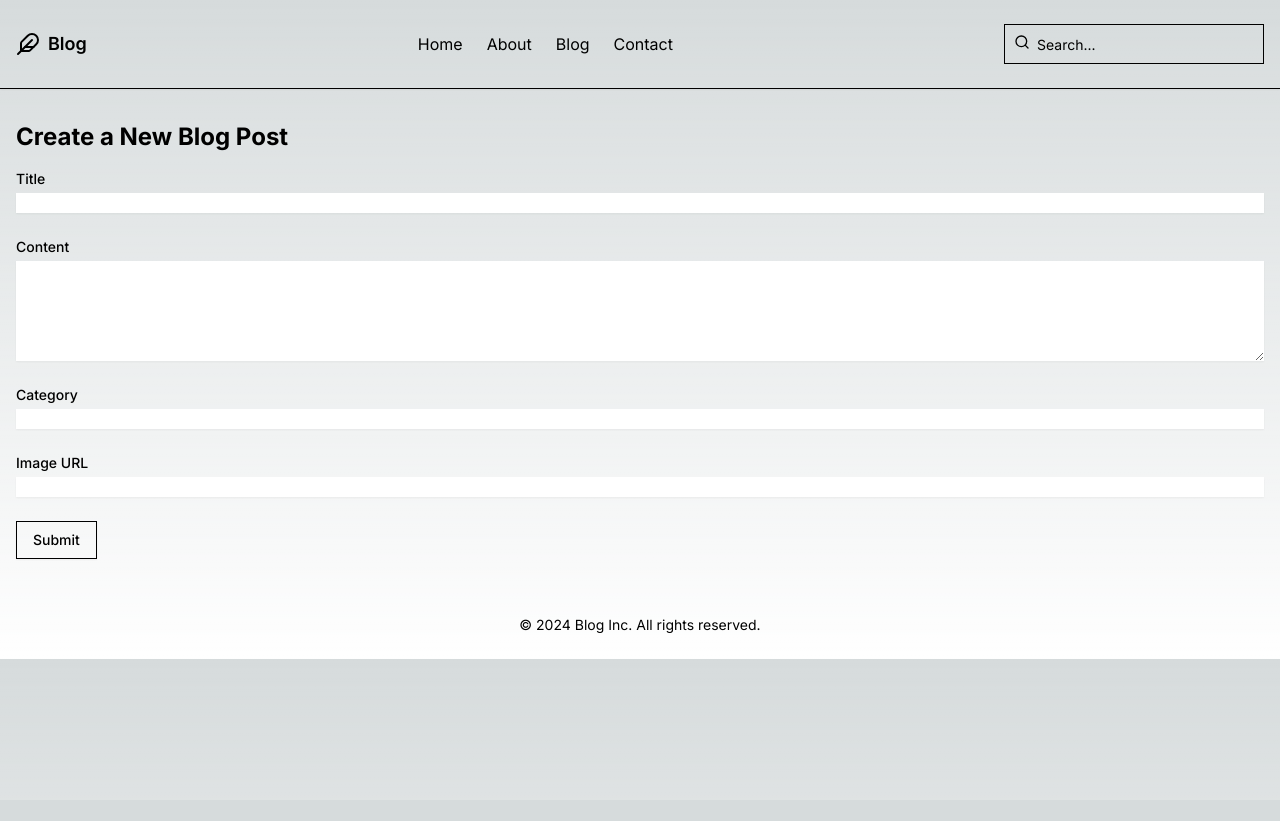
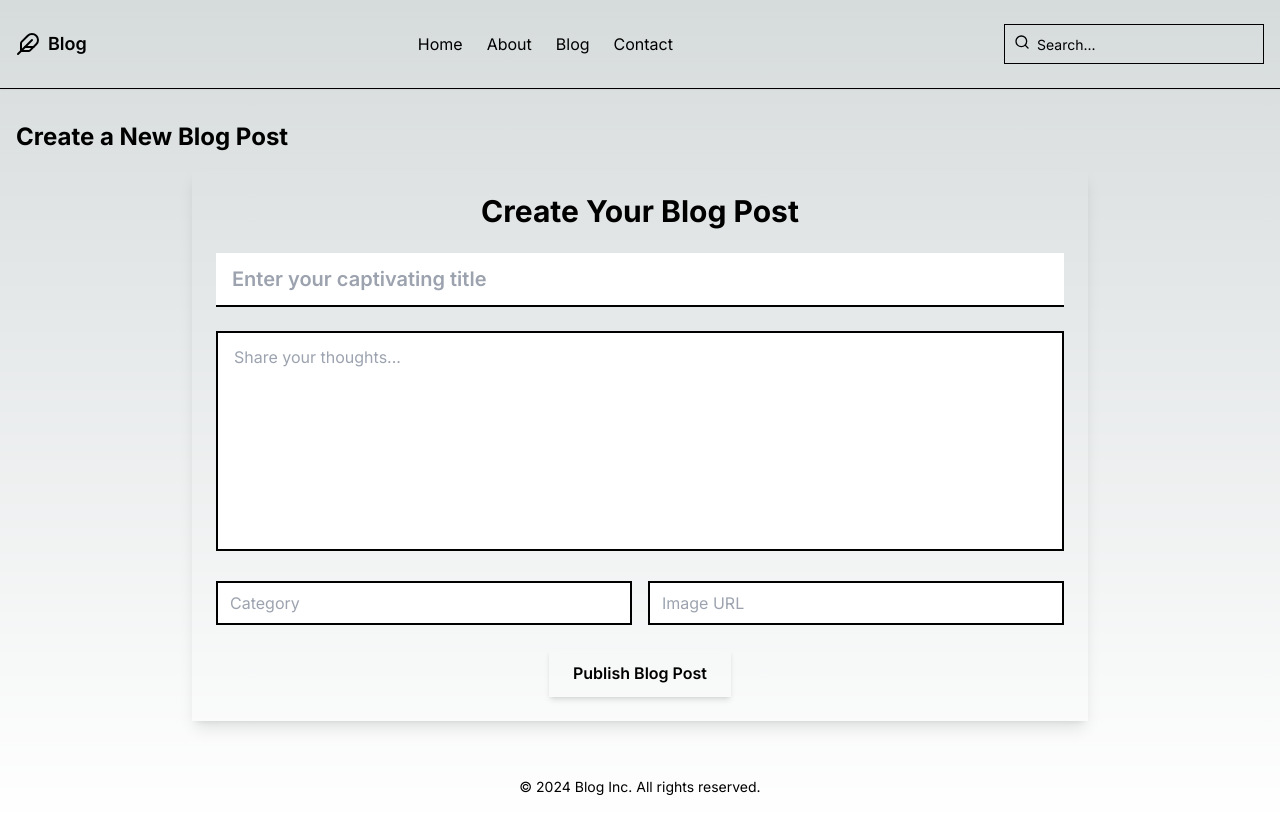
Before and after one commit to jeffetale/blogging-frontend, a Next.js app: page /new_blog in a window 1280 px wide. Before the commit the page ends 800 px from the top, so only its background shows below. Built offline with nearby package versions, Linux system fonts and the light colour scheme.

Commit message:
style create blog component

```diff
--- a/src/components/BlogForm.jsx
+++ b/src/components/BlogForm.jsx
@@ -1,29 +1,23 @@
-// src/components/BlogForm.jsx
-
 'use client';
 
 import { useState } from 'react';
 import Cookies from 'js-cookie';
 import { useRouter } from "next/navigation";
+import { useAuth } from "@/context/AuthContext";
 
-export  function BlogForm() {
+export function BlogForm(token) {
   const [formData, setFormData] = useState({
     title: '',
     content: '',
     category: '',
     image_url: '',
   });
-
   const [errors, setErrors] = useState({});
   const [isSubmitting, setIsSubmitting] = useState(false);
-  const [isSubmitted, setIsSubmitted] = useState(false);
   const router = useRouter();
 
   const handleChange = (e) => {
-    setFormData({
-      ...formData,
-      [e.target.name]: e.target.value,
-    });
+    setFormData({ ...formData, [e.target.name]: e.target.value });
   };
 
   const validate = () => {
@@ -50,18 +44,7 @@ export  function BlogForm() {
           },
           body: JSON.stringify(formData),
         });
-        if (!response.ok) {
-          throw new Error('Network response was not ok');
-        }
-        const data = await response.json();
-        console.log("Response Data:", data);
-        setIsSubmitted(true);
-        setFormData({
-          title: '',
-          content: '',
-          category: '',
-          image_url: '',
-        });
+        if (!response.ok) throw new Error('Network response was not ok');
         router.push("/");
       } catch (error) {
         console.error("Error submitting form:", error);
@@ -74,65 +57,72 @@ export  function BlogForm() {
   };
 
   return (
+    <div className="max-w-4xl mx-auto p-6 bg-white rounded-lg shadow-lg">
+      <h1 className="text-3xl font-bold mb-6 text-center text-indigo-600">Create Your Blog Post</h1>
       <form onSubmit={handleSubmit} className="space-y-6">
-      <div>
-        <label htmlFor="title" className="block text-sm font-medium text-gray-700">Title</label>
+        <div className="relative">
           <input
             type="text"
             name="title"
             id="title"
             value={formData.title}
             onChange={handleChange}
-          className="mt-1 block w-full shadow-sm sm:text-sm border-gray-300 rounded-md"
+            placeholder="Enter your captivating title"
+            className="w-full py-3 px-4 border-b-2 border-gray-300 focus:border-indigo-500 transition-colors duration-300 outline-none text-xl font-semibold"
           />
           {errors.title && <p className="text-red-500 text-xs mt-1">{errors.title}</p>}
         </div>
-      <div>
-        <label htmlFor="content" className="block text-sm font-medium text-gray-700">Content</label>
+
+        <div className="relative">
           <textarea
             name="content"
             id="content"
-          rows="5"
+            rows="8"
             value={formData.content}
             onChange={handleChange}
-          className="mt-1 block w-full shadow-sm sm:text-sm border-gray-300 rounded-md"
+            placeholder="Share your thoughts..."
+            className="w-full py-3 px-4 border-2 border-gray-300 rounded-lg focus:border-indigo-500 transition-colors duration-300 outline-none resize-none"
           />
           {errors.content && <p className="text-red-500 text-xs mt-1">{errors.content}</p>}
         </div>
-      <div>
-        <label htmlFor="category" className="block text-sm font-medium text-gray-700">Category</label>
+
+        <div className="flex space-x-4">
+          <div className="flex-1">
             <input
               type="text"
               name="category"
               id="category"
               value={formData.category}
               onChange={handleChange}
-          className="mt-1 block w-full shadow-sm sm:text-sm border-gray-300 rounded-md"
+              placeholder="Category"
+              className="w-full py-2 px-3 border-2 border-gray-300 rounded-md focus:border-indigo-500 transition-colors duration-300 outline-none"
             />
             {errors.category && <p className="text-red-500 text-xs mt-1">{errors.category}</p>}
           </div>
-      <div>
-        <label htmlFor="image_url" className="block text-sm font-medium text-gray-700">Image URL</label>
+          <div className="flex-1">
             <input
               type="text"
               name="image_url"
               id="image_url"
               value={formData.image_url}
               onChange={handleChange}
-          className="mt-1 block w-full shadow-sm sm:text-sm border-gray-300 rounded-md"
+              placeholder="Image URL"
+              className="w-full py-2 px-3 border-2 border-gray-300 rounded-md focus:border-indigo-500 transition-colors duration-300 outline-none"
             />
             {errors.image_url && <p className="text-red-500 text-xs mt-1">{errors.image_url}</p>}
           </div>
-      <div>
+        </div>
+
+        <div className="text-center">
           <button
             type="submit"
             disabled={isSubmitting}
-          className="inline-flex items-center px-4 py-2 border border-transparent text-sm font-medium rounded-md shadow-sm text-white bg-indigo-600 hover:bg-indigo-700 focus:outline-none focus:ring-2 focus:ring-offset-2 focus:ring-indigo-500"
+            className="px-6 py-3 bg-indigo-600 text-white font-semibold rounded-full shadow-md hover:bg-indigo-700 focus:outline-none focus:ring-2 focus:ring-indigo-500 focus:ring-offset-2 transition-all duration-300 transform hover:scale-105"
           >
-          {isSubmitting ? 'Submitting...' : 'Submit'}
+            {isSubmitting ? 'Publishing...' : 'Publish Blog Post'}
           </button>
         </div>
-      {isSubmitted && <p className="text-green-500 text-xs mt-1">Blog post submitted successfully!</p>}
       </form>
+    </div>
   );
 }
```
Lines whose indentation alone changed are shown as unchanged.
